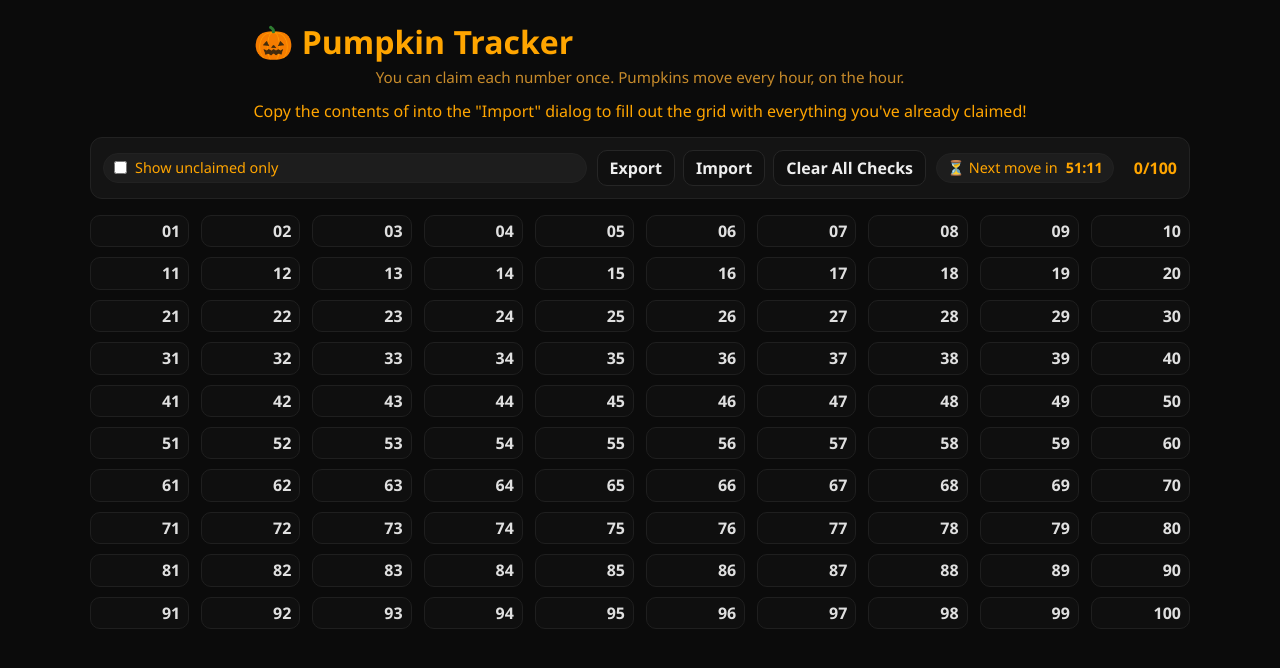
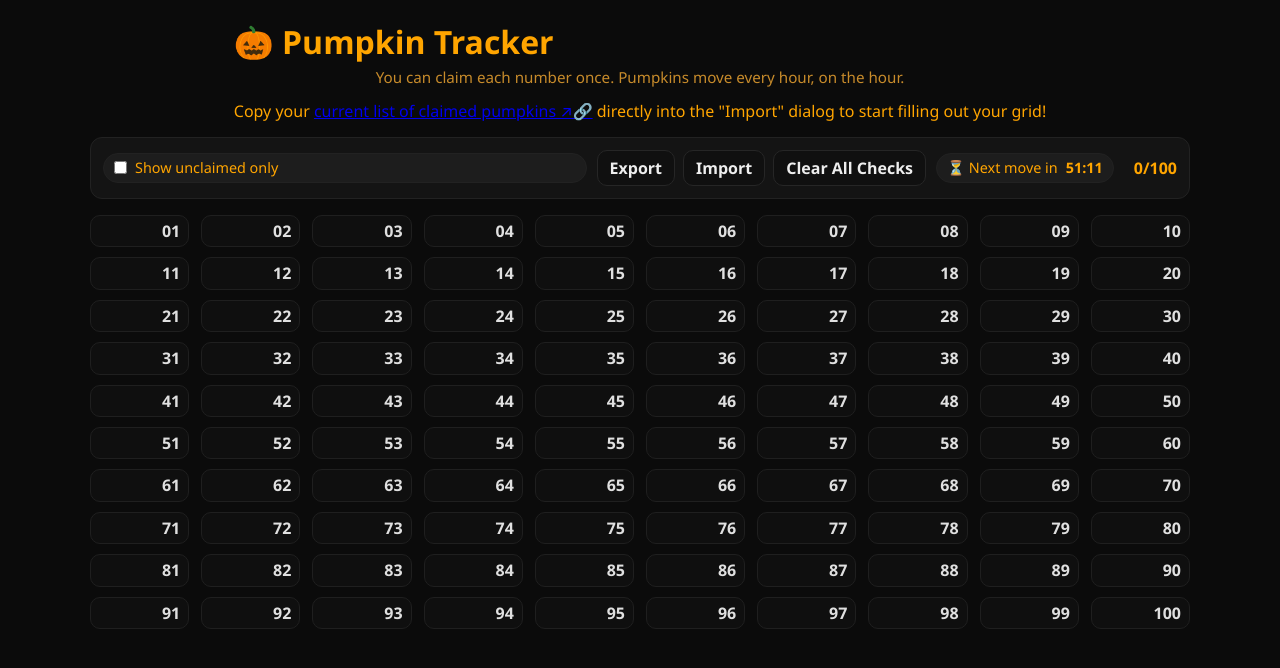
Before and after one commit to RadicalZephyr/wplace-pumpkin-bingo, a React (Vite) app: page / in a window 1280 px wide. Shown: the top 668 px of the page. Built offline with nearby package versions, Linux system fonts and the light colour scheme.

Commit message:
Improve instructions and link to wplace backend data

```diff
--- a/src/App.tsx
+++ b/src/App.tsx
@@ -18,9 +18,6 @@ import type { LinksMap } from "./types";
 import { useCountdownToTopOfHour, useMedia } from "./hooks";
 import PumpkinGrid from "./components/PumpkinGrid.tsx";
 
-const CLAIMED_LINK =
-  "https://backend.wplace.live/event/hallowen/pumpkins/claimed";
-
 function downloadJson(filename: string, payload: string) {
   const blob = new Blob([payload], { type: "application/json" });
   const url = URL.createObjectURL(blob);
@@ -32,6 +29,9 @@ function downloadJson(filename: string, payload: string) {
 }
 
 export default function App() {
+  const CLAIMED_LINK =
+    "https://backend.wplace.live/event/hallowen/pumpkins/claimed";
+
   // persistent state
   const [claimed, setClaimed] = useState<Set<number>>(() => loadClaimed());
   const [mapTemplate, setMapTemplate] = useState<string>(() => loadTemplate());
@@ -169,9 +169,11 @@ export default function App() {
           You can claim each number once. Pumpkins move every hour, on the hour.
         </p>
         <p>
-          Copy the contents of <a href="{{ CLAIMED_LINK }}"></a> into the
-          "Import" dialog to fill out the grid with everything you've already
-          claimed!
+          Copy your{" "}
+          <a target="_blank" href={CLAIMED_LINK}>
+            current list of claimed pumpkins ↗🔗
+          </a>{" "}
+          directly into the "Import" dialog to start filling out your grid!
         </p>
       </header>
 
```
